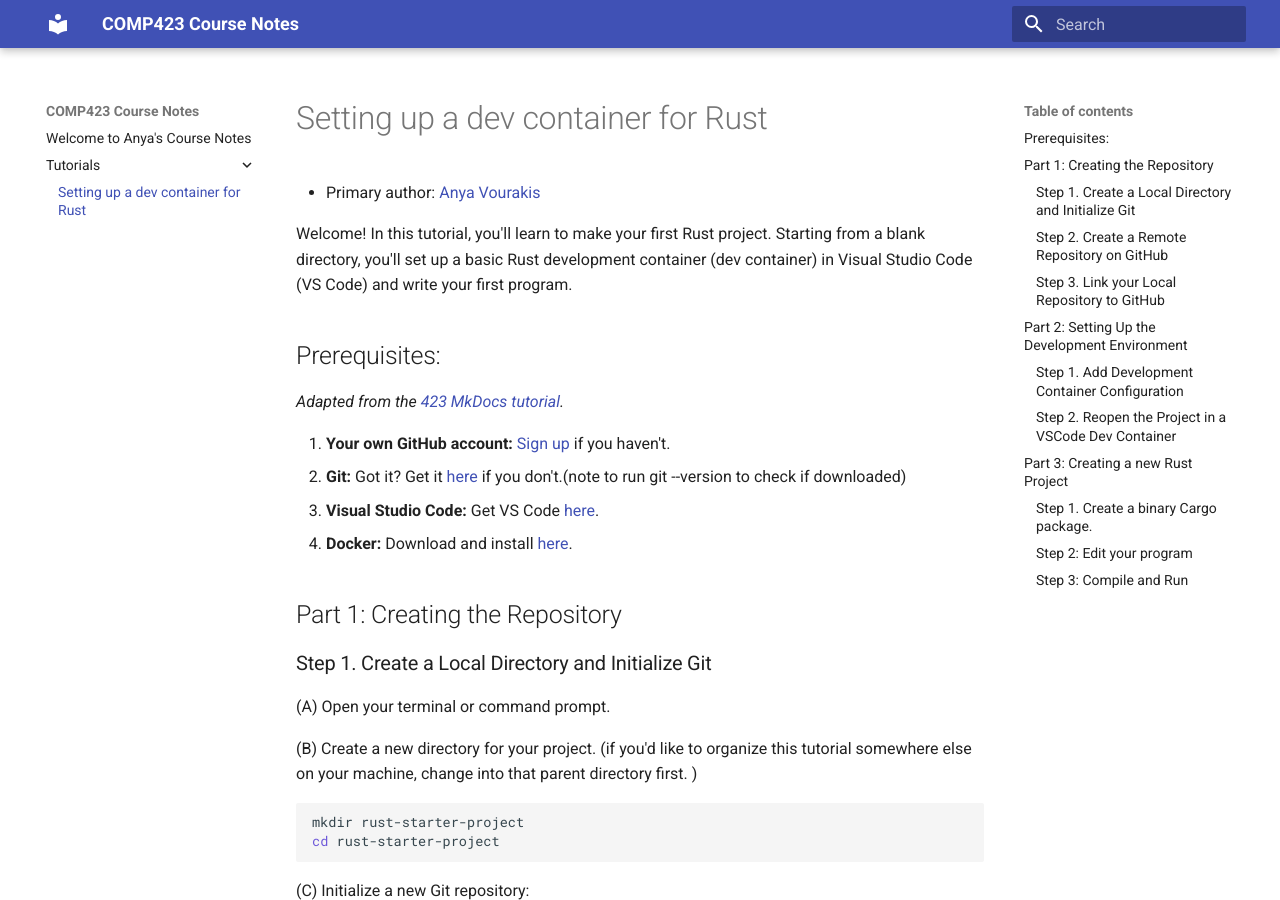
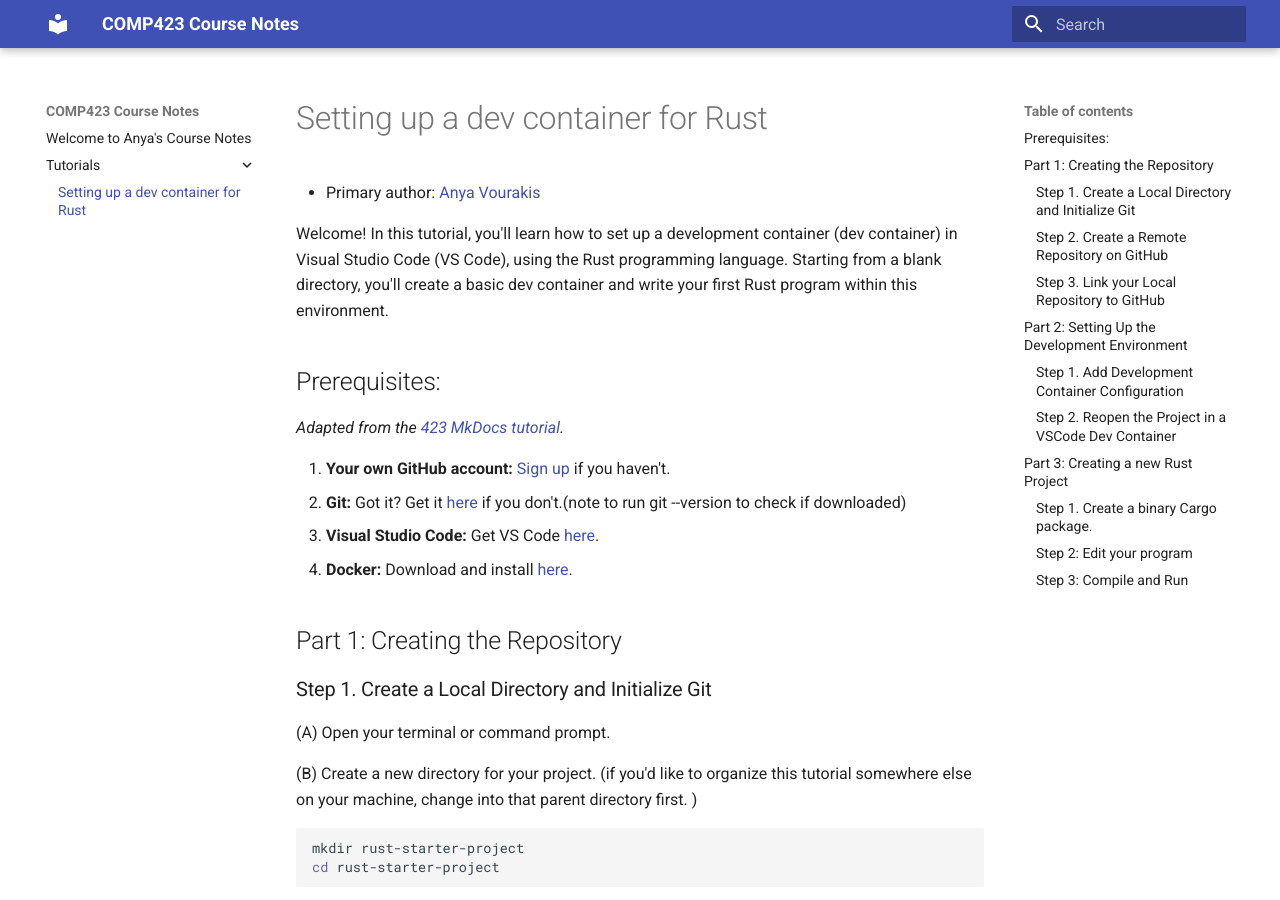
Before and after one commit to v-anya/comp423-course-notes, an MkDocs documentation site: the page built from docs/tutorials/rust-setup.md, in a window 1280 px wide and 900 px high. Built offline with MkDocs 1.6.1 and Material for MkDocs 9.7.7, drawn with Linux system fonts in a browser that asks for light colours.

Commit message:
Edits for Introduction

```diff
--- a/docs/tutorials/rust-setup.md
+++ b/docs/tutorials/rust-setup.md
@@ -2,7 +2,7 @@
 * Primary author: [Anya Vourakis](https://github.com/v-anya)
 
 
-Welcome! In this tutorial, you'll learn to make your first Rust project. Starting from a blank directory, you'll set up a basic Rust development container (dev container) in Visual Studio Code (VS Code) and write your first program.
+Welcome! In this tutorial, you'll learn how to set up a development container (dev container) in Visual Studio Code (VS Code), using the Rust programming language. Starting from a blank directory, you'll create a basic dev container and write your first Rust program within this environment.
 ## Prerequisites:
 _Adapted from the [423 MkDocs tutorial](https://comp423-25s.github.io/resources/MkDocs/tutorial/)._
 
```
